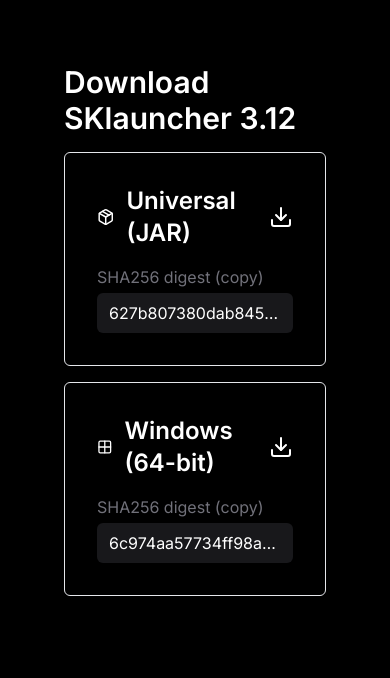
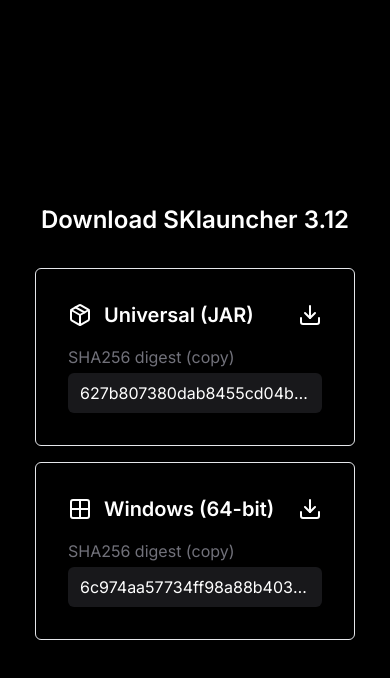
Before and after one commit to interrrp/skdownload, a Next.js app: page / in a window 390 px wide. Shown: the top 678 px of the page. Built offline with nearby package versions, Linux system fonts and the light colour scheme.

Commit message:
Center content

```diff
--- a/app/layout.tsx
+++ b/app/layout.tsx
@@ -14,7 +14,7 @@
 export default function Layout({ children }: { children: ReactNode }) {
   return (
     <html lang="en">
-      <body className={inter.className}>{children}</body>
+      <body className={`${inter.className} h-screen`}>{children}</body>
     </html>
   );
 }
--- a/app/page.tsx
+++ b/app/page.tsx
@@ -3,10 +3,12 @@
 
 export default function Home() {
   return (
-    <main className="p-16">
-      <h1 className="text-3xl font-semibold mb-4">Download SKlauncher 3.12</h1>
+    <main className="md:p-16 p-8 flex flex-col justify-center items-center h-full">
+      <h1 className="md:text-3xl text-2xl font-semibold mb-8">
+        Download SKlauncher 3.12
+      </h1>
 
-      <div className="flex flex-wrap gap-4">
+      <div className="flex flex-wrap justify-center gap-4">
         <DownloadCard
           name="Universal (JAR)"
           icon={PackageIcon}
--- a/components/download-card.tsx
+++ b/components/download-card.tsx
@@ -17,10 +17,10 @@
   sha256Digest,
 }: DownloadCardProps) {
   return (
-    <section className="p-8 border w-full max-w-lg rounded-md space-y-4">
-      <div className="flex items-center gap-3 w-full">
+    <section className="p-8 border rounded-md flex flex-col justify-between gap-4 w-full lg:max-w-lg max-w-xs">
+      <div className="flex items-center gap-3">
         <Icon />
-        <h2 className="text-2xl font-semibold">{name}</h2>
+        <h2 className="md:text-2xl text-xl font-semibold">{name}</h2>
 
         <Link href={downloadURL} className="ml-auto">
           <DownloadIcon />
```
